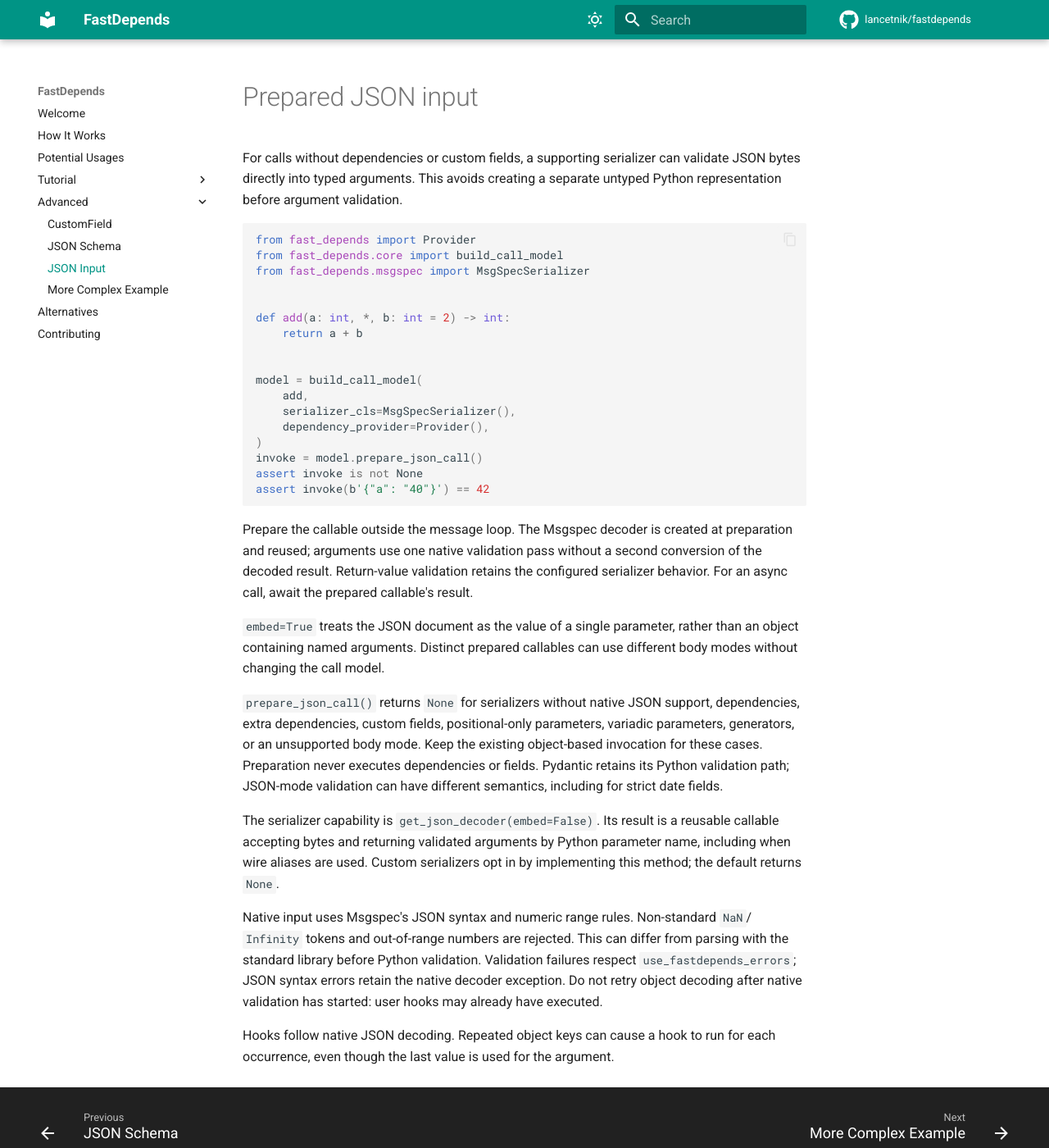
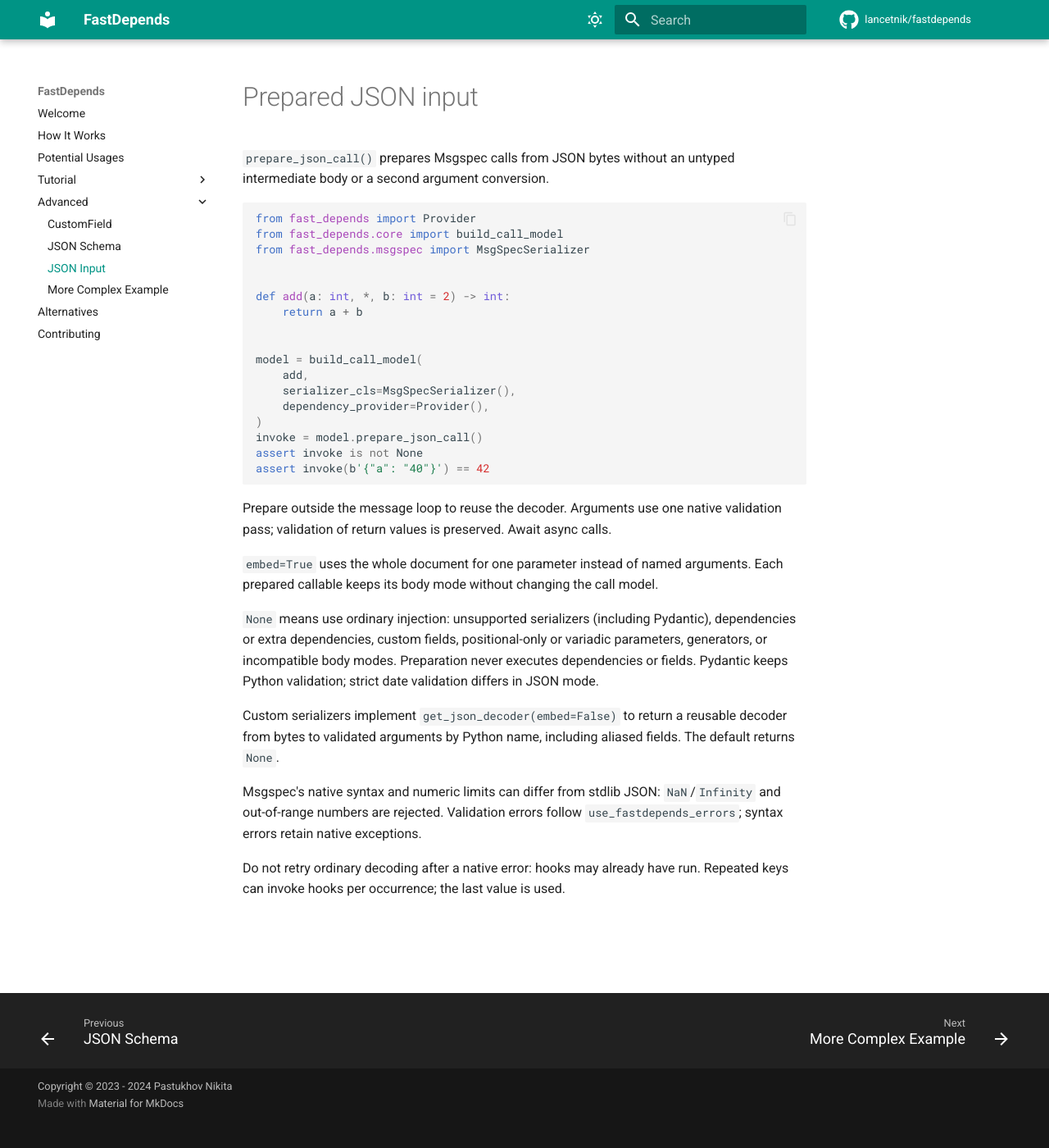
Before and after one commit to Lancetnik/FastDepends, an MkDocs documentation site: the page built from docs/docs/advanced/json-input.md, in a window 1280 px wide and 1400 px high. Shown: the whole window at 82% size. Built offline with MkDocs 1.6.1 and Material for MkDocs 9.7.7, drawn with Linux system fonts in a browser that asks for light colours; comment, search, counter and statistics services are not loaded.

Commit message:
docs: shorten prepared JSON input descriptions

````diff
--- a/docs/docs/advanced/json-input.md
+++ b/docs/docs/advanced/json-input.md
@@ -1,8 +1,7 @@
 # Prepared JSON input
 
-For calls without dependencies or custom fields, a supporting serializer can
-validate JSON bytes directly into typed arguments. This avoids creating a separate
-untyped Python representation before argument validation.
+`prepare_json_call()` prepares Msgspec calls from JSON bytes without an untyped
+intermediate body or a second argument conversion.
 
 ```python
 from fast_depends import Provider
@@ -24,34 +23,25 @@ assert invoke is not None
 assert invoke(b'{"a": "40"}') == 42
 ```
 
-Prepare the callable outside the message loop. The Msgspec decoder is created at
-preparation and reused; arguments use one native validation pass without a second
-conversion of the decoded result. Return-value
-validation retains the configured serializer behavior. For an async call, await
-the prepared callable's result.
+Prepare outside the message loop to reuse the decoder. Arguments use one native
+validation pass; validation of return values is preserved. Await async calls.
 
-`embed=True` treats the JSON document as the value of a single parameter, rather
-than an object containing named arguments. Distinct prepared callables can use
-different body modes without changing the call model.
+`embed=True` uses the whole document for one parameter instead of named arguments.
+Each prepared callable keeps its body mode without changing the call model.
 
-`prepare_json_call()` returns `None` for serializers without native JSON support,
-dependencies, extra dependencies, custom fields, positional-only parameters,
-variadic parameters, generators, or an unsupported body mode. Keep the existing
-object-based invocation for these cases. Preparation never executes dependencies
-or fields. Pydantic retains its Python validation path; JSON-mode validation can
-have different semantics, including for strict date fields.
+`None` means use ordinary injection: unsupported serializers (including Pydantic),
+dependencies or extra dependencies, custom fields, positional-only or variadic
+parameters, generators, or incompatible body modes. Preparation never executes
+dependencies or fields. Pydantic keeps Python validation; strict date validation
+differs in JSON mode.
 
-The serializer capability is `get_json_decoder(embed=False)`. Its result is a
-reusable callable accepting bytes and returning validated arguments by Python
-parameter name, including when wire aliases are used. Custom serializers opt in
-by implementing this method; the default returns `None`.
+Custom serializers implement `get_json_decoder(embed=False)` to return a reusable
+decoder from bytes to validated arguments by Python name, including aliased
+fields. The default returns `None`.
 
-Native input uses Msgspec's JSON syntax and numeric range rules. Non-standard
-`NaN`/`Infinity` tokens and out-of-range numbers are rejected. This can differ from
-parsing with the standard library before Python validation. Validation failures
-respect `use_fastdepends_errors`; JSON syntax errors retain the native decoder
-exception. Do not retry object decoding after native validation has started:
-user hooks may already have executed.
+Msgspec's native syntax and numeric limits can differ from stdlib JSON:
+`NaN`/`Infinity` and out-of-range numbers are rejected. Validation errors follow
+`use_fastdepends_errors`; syntax errors retain native exceptions.
 
-Hooks follow native JSON decoding. Repeated object keys can cause a hook to run
-for each occurrence, even though the last value is used for the argument.
+Do not retry ordinary decoding after a native error: hooks may already have run.
+Repeated keys can invoke hooks per occurrence; the last value is used.
````
Also changed, not shown: 2 other files.
